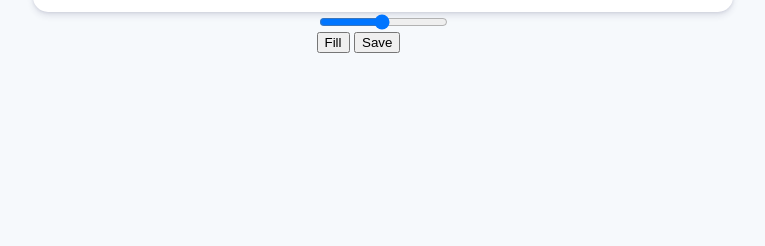
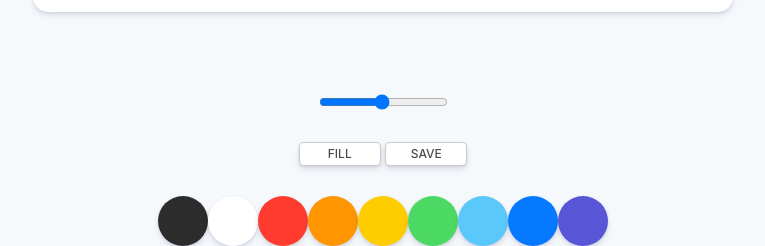
Before and after one commit to kimyoungjin-dev/paintjs, a plain HTML site: page index.html in a window 1280 px wide. Shown: the part 738-984 px from the top of the page, without its empty margins (257-1022 px from the left). Before the commit the page ends 800 px from the top, so only its background shows below. Drawn offline with Linux system fonts and the light colour scheme.

Commit message:
Update styles.css

```diff
--- a/styles.css
+++ b/styles.css
@@ -5,8 +5,8 @@ body {
   font-family: -apple-system, BlinkMacSystemFont, "Segoe UI", Roboto, Oxygen,
     Ubuntu, Cantarell, "Open Sans", "Helvetica Neue", sans-serif;
   display: flex;
+  flex-direction: column;
   align-items: center;
-  flex-direction: column;
   padding-top: 50px;
 }
 
@@ -17,3 +17,47 @@ body {
   border-radius: 15px;
   box-shadow: 0 4px 6px rgba(50, 50, 93, 0.11), 0 1px 3px rgba(50, 50, 93, 0.11);
 }
+.controls {
+  margin-top: 80px;
+  display: flex;
+  flex-direction: column;
+  align-items: center;
+}
+.controls__btns {
+  margin-bottom: 30px;
+}
+.controls__btns button {
+  all: unset;
+  cursor: pointer;
+  background-color: white;
+  padding: 5px 0px;
+  width: 80px;
+  text-align: center;
+  border-radius: 5px;
+  box-shadow: 0 4px 6px rgba(50, 50, 93, 0.11), 0 1px 3px rgba(50, 50, 93, 0.11);
+  border: 1px solid rgba(0, 0, 0, 0.2);
+  color: rgba(0, 0, 0, 0.7);
+  text-transform: uppercase;
+  font-weight: 500;
+  font-size: 12px;
+}
+
+.controls__btns button:active {
+  transform: scale(0.98);
+}
+
+.controls .controls__colors {
+  display: flex;
+}
+
+.controls__colors .controls__color {
+  width: 50px;
+  height: 50px;
+  border-radius: 25px;
+  cursor: pointer;
+  box-shadow: 0 4px 6px rgba(50, 50, 93, 0.11), 0 1px 3px rgba(50, 50, 93, 0.11);
+}
+
+.controls .controls__range {
+  margin-bottom: 30px;
+}
```
